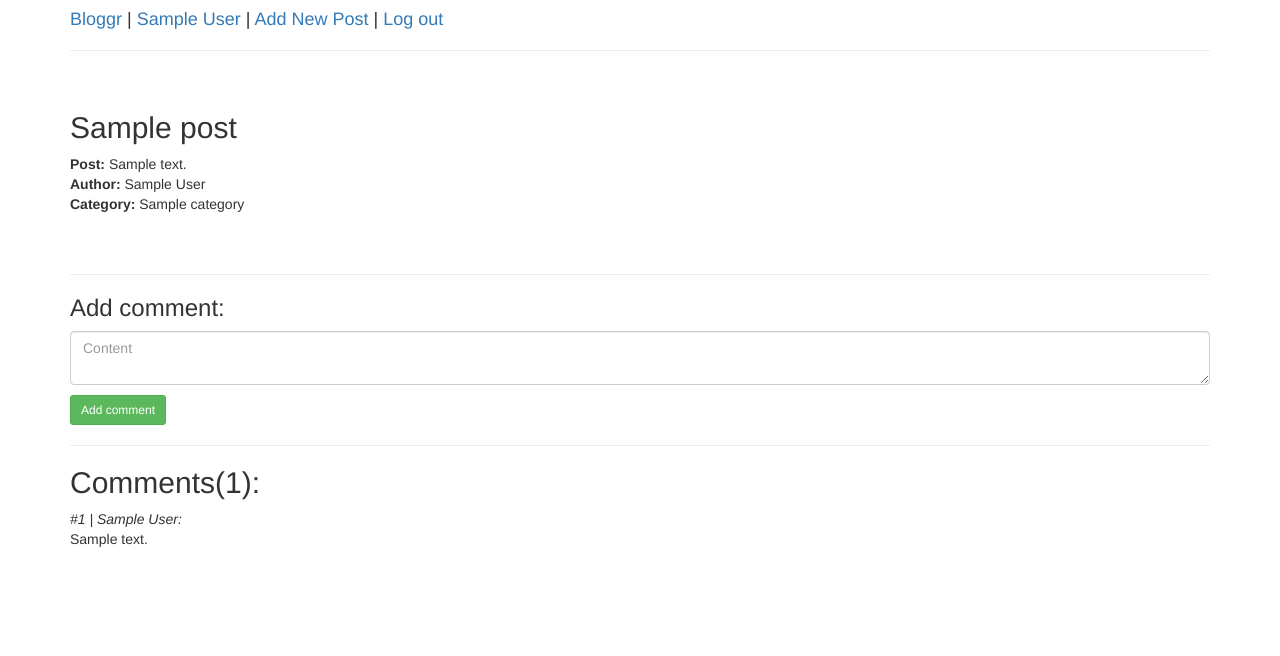
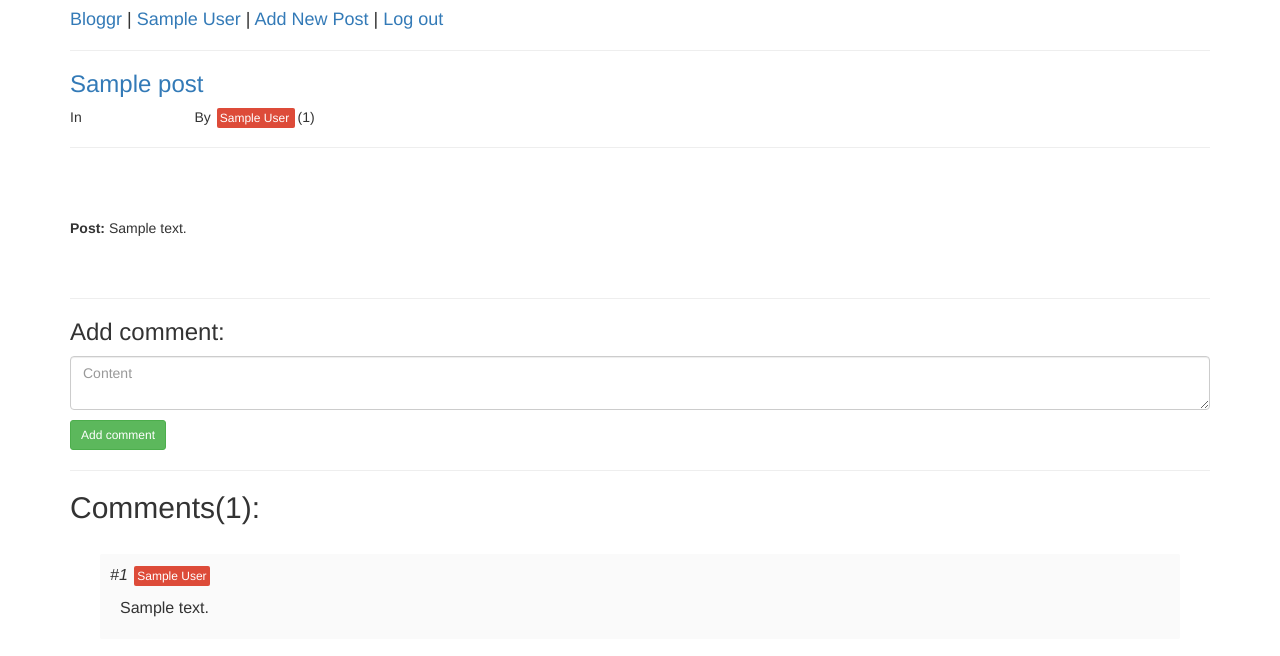
Before and after one commit to adyouri/kalima, a Flask app: page /posts/1 in a window 1280 px wide. Shown: the top 656 px of the page. Run offline with Flask 2, Linux system fonts and the light colour scheme; a user stored in the database is signed in; tables that the repository leaves empty hold one stand-in row (values such as "Sample post"); some libraries are stand-ins or nearby versions.

Commit message:
Group post header in one file to include it in other files

```diff
--- a/project/posts/templates/post.html
+++ b/project/posts/templates/post.html
@@ -3,13 +3,12 @@
 
 {% extends "base.html" %}
 {% block content %}
-   <br>
-   <h2>{{ post.title }}</h2>
-   <strong>Post:</strong> {{ post.description }} <br>
-   <strong>Author:</strong> {{ post.author.name }} <br>
-   <strong>Category:</strong> {{ post.category.name }} <br>
-   <br>
-   <br>
+   {% include "post_base.html" %}
+   <div class="post-content">
+       <strong>Post:</strong> {{ post.description }} <br>
+       <br>
+       <br>
+   </div>
    <hr>
    <h3>Add comment:</h3>
 
@@ -29,11 +28,20 @@
    <i style = "color: #999"> No comments yet</i>
    {% else %}
    <h2>Comments({{ post.comments | count }}): </h2>
-   {% for comment in comments %}
    <div class="comments">
-       <i>#{{ comment.id }} | {{ comment.author.name }}:</i>
-       <p>{{ comment.content }}</p>
+       {% for comment in comments %}
+       <div class="comment">
+           <i>#{{ comment.id }}</i>
+            <span class="author">
+            <a href="{{ url_for("users.posts_by_author",
+                       author=post.author.name)}}">
+               {{ comment.author.name }}
+            </a>
+            </span>
+
+           <p class="comment-body">{{ comment.content }}</p>
+       </div>
+       {% endfor %}
    </div>
-   {% endfor %}
    {% endif %}
 {% endblock %}
--- a/project/posts/views.py
+++ b/project/posts/views.py
@@ -9,6 +9,7 @@
 from project import db
 
 @posts_blueprint.route("/posts/<id>", methods=["GET", "POST"])
+@login_required
 def post_by_id(id):
     post = BlogPost.query.filter_by(id = id).first_or_404()
     comments = Comment.query.filter_by(post_id = post.id)
--- /dev/null
+++ b/project/static/css/style.css
@@ -0,0 +1,74 @@
+.post-base {
+    margin-bottom: 1px;
+}
+.post-content {
+    margin-top: 30px;
+}
+.author {
+    margin: 2px;
+    color: #ffffff;
+    border-radius: 2px;
+    padding:3px;
+    background-color: #DD4B39;
+    font-size: 12px;
+}
+
+.author a {
+    color: #ffffff;
+}
+
+.author a:hover {
+    color: #ffffff;
+    text-decoration: none;
+}
+
+.comment {
+    margin: 30px;
+    border-radius: 2px;
+    padding:10px;
+    background-color: #FAFAFA;
+    font-size: 16px;
+}
+.comment-body {
+    margin: 10px;
+}
+
+[class^="cat-"] a {
+    color: #ffffff;
+}
+
+[class^="cat-"] a:hover {
+    color: #ffffff;
+    text-decoration: none;
+}
+
+.cat-freelancing {
+    margin: 2px;
+    color: #ffffff;
+    border-radius: 2px;
+    padding:3px;
+    background-color: #4788EF;
+    font-size: 12px;
+}
+
+.cat-programming {
+    margin: 2px;
+    color: #ffffff;
+    border-radius: 2px;
+    padding:3px;
+    background-color: #E46933;
+    font-size: 12px;
+}
+
+.cat-writing {
+    margin: 2px;
+    color: #ffffff;
+    border-radius: 2px;
+    padding:3px;
+    background-color:#FECA5C;
+    font-size: 12px;
+}
+
+.post-title {
+    font-size: 24px;
+}
--- a/project/templates/base.html
+++ b/project/templates/base.html
@@ -3,6 +3,7 @@
 <head>
     <meta charset="UTF-8">
     <link rel="stylesheet" href="{{ url_for("static", filename="css/bootstrap.min.css") }}">
+    <link rel="stylesheet" href="{{ url_for("static", filename="css/style.css") }}">
     <title>Bloggr</title>
 </head>
 <body>
--- /dev/null
+++ b/project/templates/post_base.html
@@ -0,0 +1,28 @@
+{% block post_base %}
+
+<div class="post-base">
+
+<h2 class="post-title"><a href="{{ url_for("posts.post_by_id", id = post.id) }}">{{ post.title }}</h2></a>
+
+    In <span class="cat-{{ post.category.name }}">
+
+       <a href="{{ url_for("posts.posts_by_category",
+               category=post.category.name)
+            }}">
+       {{ post.category.name }} </a>
+    </span>
+
+    By <span class="author">
+
+    <a href="{{ url_for("users.posts_by_author",
+               author=post.author.name)
+            }}">
+       {{ post.author.name }} </a>
+    </span>
+
+<span class="cooments-count"> ({{ post.comments | count }})</span>
+<hr>
+
+<br>
+</div>
+{% endblock %}
```
Also changed, not shown: TODO.md (+3 -2 lines), project/posts/templates/index.html (+2 -8 lines), project/posts/templates/posts_by_category.html (+1 -8 lines), project/users/templates/posts_by_author.html (+1 -9 lines).
